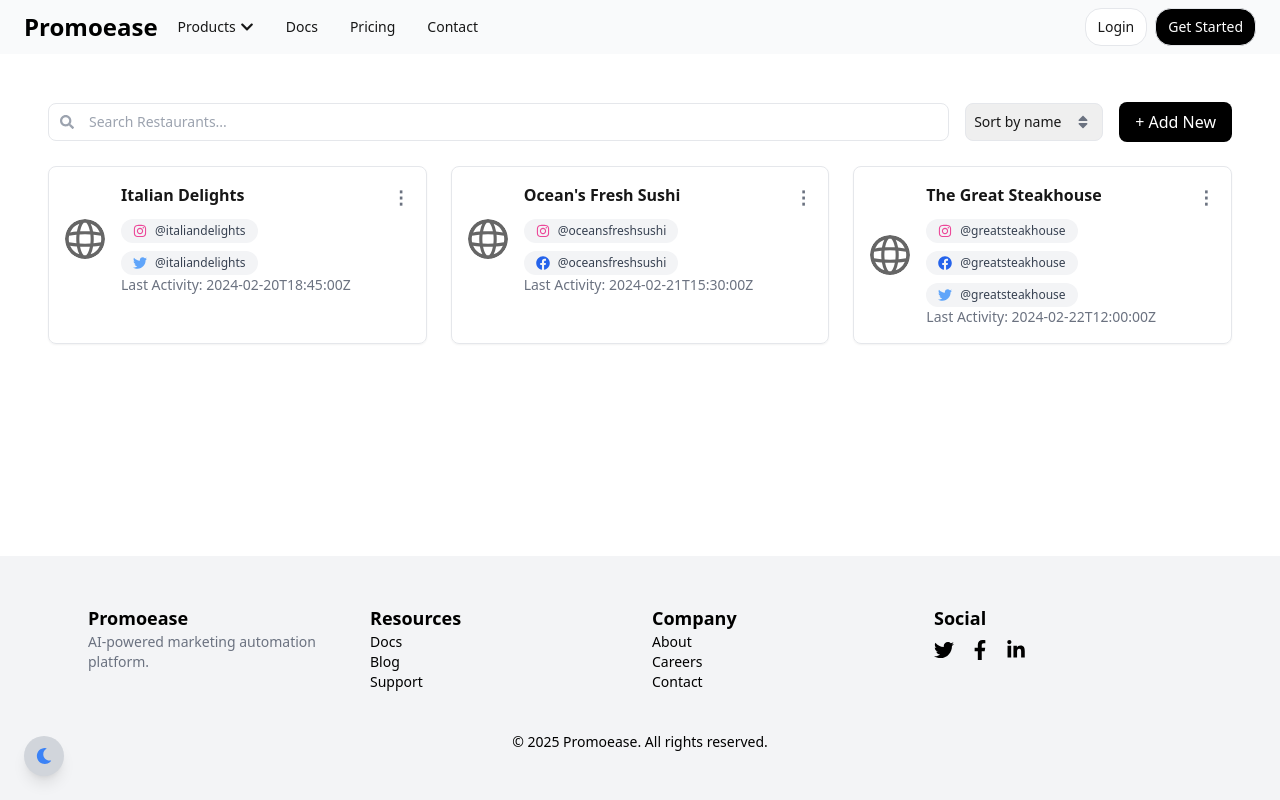
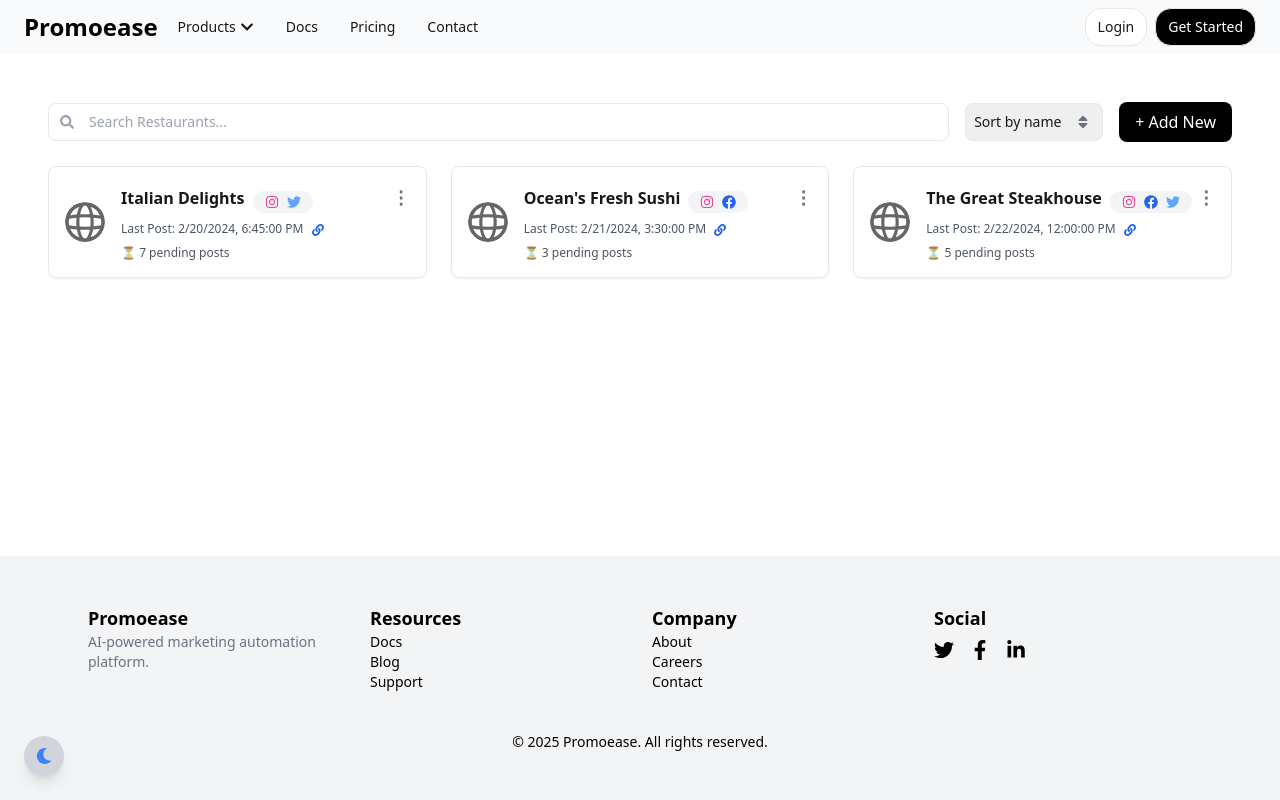
Before and after one commit to heeran-kim/promoease-frontend, a Next.js app: page /dashboard in a window 1280 px wide. Built offline with nearby package versions, Linux system fonts and the light colour scheme; no server answers.

Commit message:
last post

```diff
--- a/src/app/dashboard/components/RestaurantCard.tsx
+++ b/src/app/dashboard/components/RestaurantCard.tsx
@@ -6,6 +6,7 @@ import { useRouter } from "next/navigation";
 import { useState, useEffect, useRef } from "react";
 import RestaurantDropdown from "./RestaurantDropdown"; // 드롭다운 컴포넌트
 import SocialMediaLinks from "./SocialMediaLinks";
+import { FaLink } from "react-icons/fa";
 
 interface RestaurantCardProps {
     restaurant: Restaurant;
@@ -58,9 +59,34 @@ export default function RestaurantCard({ restaurant }: RestaurantCardProps) {
                     className="rounded-full"
                 />
                 <div className="flex flex-col">
-                    <h3 className="text-md font-semibold">{restaurant.name}</h3>
-                    <SocialMediaLinks links={restaurant.socialMediaLinks} />
-                    <p className="text-gray-500 text-sm">Last Activity: {restaurant.lastActivity}</p>
+                    <div className="flex items-center space-x-2">
+                        <h3 className="text-md font-semibold">{restaurant.name}</h3>
+                        <SocialMediaLinks links={restaurant.socialMediaLinks} />
+                    </div>
+
+                    {/* ✅ Last Post (시간 + 링크 통합) */}
+                    {restaurant.lastActivity && (
+                        <p className="mt-2 text-xs text-gray-600 flex items-center">
+                            Last Post: {new Date(restaurant.lastActivity).toLocaleString()}
+                            {restaurant.lastPostLink && (
+                                <a
+                                    href={restaurant.lastPostLink}
+                                    target="_blank"
+                                    rel="noopener noreferrer"
+                                    className="ml-2 text-blue-600 hover:text-blue-800"
+                                    onClick={(e) => e.stopPropagation()}
+                                >
+                                    <FaLink className="inline-block text-xs" /> {/* 🔗 링크 아이콘 */}
+                                </a>
+                            )}
+                        </p>
+                    )}
+
+                    {restaurant.upcomingPosts > 0 && (
+                        <p className="mt-2 text-xs text-gray-600">
+                            ⏳ {restaurant.upcomingPosts} pending posts
+                        </p>
+                    )}
                 </div>
             </div>
 
--- a/src/app/dashboard/components/SocialMediaLinks.tsx
+++ b/src/app/dashboard/components/SocialMediaLinks.tsx
@@ -10,49 +10,29 @@ interface SocialMediaLinksProps {
     };
 }
 
-// 🔹 링크에서 마지막 계정명만 추출하는 함수
-const extractUsername = (url: string): string => {
-    return "@" + url.split("/").pop(); // URL의 마지막 부분을 계정명으로 사용
-};
-
 export default function SocialMediaLinks({ links }: SocialMediaLinksProps) {
     if (Object.keys(links).length === 0) return null;
 
     return (
-        <div className="flex flex-col space-y-2 mt-3">
+        <div className="flex items-center mt-2">
+            {/* ✅ 여러 아이콘을 하나의 버튼 안에 넣기 */}
+            <div className="flex space-x-2 bg-gray-100 px-3 py-1 rounded-full">
                 {links.instagram && (
-                <a
-                    href={links.instagram}
-                    target="_blank"
-                    rel="noopener noreferrer"
-                    className="flex items-center bg-gray-100 px-3 py-1 rounded-full text-gray-700 hover:text-black w-fit"
-                >
-                    <FaInstagram className="text-pink-500 text-sm" />
-                    <span className="ml-2 text-xs">{extractUsername(links.instagram)}</span>
+                    <a href={links.instagram} target="_blank" rel="noopener noreferrer" onClick={(e) => e.stopPropagation()}>
+                        <FaInstagram className="text-pink-500 text-sm hover:opacity-80 transition" />
                     </a>
                 )}
                 {links.facebook && (
-                <a
-                    href={links.facebook}
-                    target="_blank"
-                    rel="noopener noreferrer"
-                    className="flex items-center bg-gray-100 px-3 py-1 rounded-full text-gray-700 hover:text-black w-fit"
-                >
-                    <FaFacebook className="text-blue-600 text-sm" />
-                    <span className="ml-2 text-xs">{extractUsername(links.facebook)}</span>
+                    <a href={links.facebook} target="_blank" rel="noopener noreferrer" onClick={(e) => e.stopPropagation()}>
+                        <FaFacebook className="text-blue-600 text-sm hover:opacity-80 transition" />
                     </a>
                 )}
                 {links.twitter && (
-                <a
-                    href={links.twitter}
-                    target="_blank"
-                    rel="noopener noreferrer"
-                    className="flex items-center bg-gray-100 px-3 py-1 rounded-full text-gray-700 hover:text-black w-fit"
-                >
-                    <FaTwitter className="text-blue-400 text-sm" />
-                    <span className="ml-2 text-xs">{extractUsername(links.twitter)}</span>
+                    <a href={links.twitter} target="_blank" rel="noopener noreferrer" onClick={(e) => e.stopPropagation()}>
+                        <FaTwitter className="text-blue-400 text-sm hover:opacity-80 transition" />
                     </a>
                 )}
             </div>
+        </div>
     );
 }
```
Lines whose indentation alone changed are shown as unchanged.
